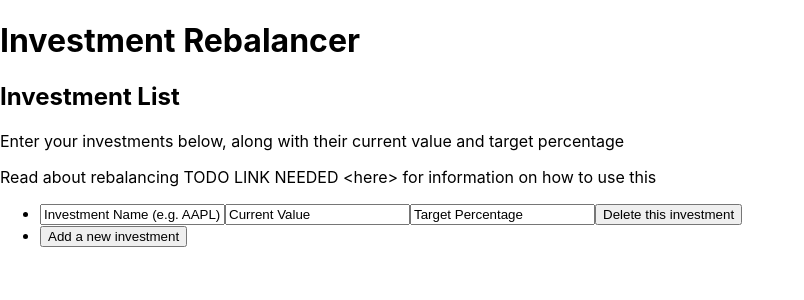
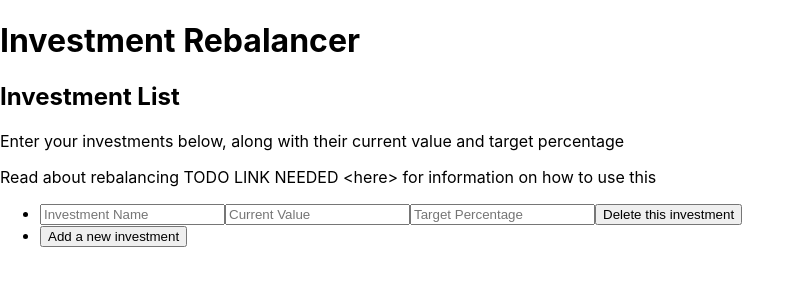
Before and after one commit to charlieterle/financial-tools, a React (Create React App) app: page / in a window 1280 px wide. Shown: the top 300 px of the page, without its empty margins (0-804 px from the left). Built offline with nearby package versions, Linux system fonts and the light colour scheme.

Commit message:
Import useState into Investment.js and create an investmentList in App.js

```diff
--- a/src/App.js
+++ b/src/App.js
@@ -2,6 +2,8 @@ import Investment from './components/Investment'
 import {nanoid} from 'nanoid'
 
 function App() {
+  // TODO populate this with investments
+  const investmentList = [<Investment/>];
 
   return (
     <div className='rebalanceapp'>
@@ -9,10 +11,12 @@ function App() {
       <h2>Investment List</h2>
       <p>Enter your investments below, along with their current value and target percentage</p>
       <p>Read about rebalancing TODO LINK NEEDED &lt;here&gt; for information on how to use this</p>
-      <ul>
-        <Investment/>
+      <ul id='investmentlist'>
+        {investmentList}
         <li>
-          <button className='button addinvestment'>Add a new investment</button>
+          <button
+            className='button addinvestment'
+            onClick={() => null}>Add a new investment</button>
         </li>
       </ul>
 
--- a/src/components/Investment.js
+++ b/src/components/Investment.js
@@ -1,11 +1,19 @@
-import React from 'react';
+import React, {useState} from 'react';
 
 export default function (props) {
+    const [name, setName] = useState('');
+    const [value, setValue] = useState('');
+    const [percent, setPercent] = useState('');
+
+    function handleChange(e) {
+        // TODO
+    }
+
     return (
         <li>
-          <input defaultValue='Investment Name (e.g. AAPL)'></input>
-          <input defaultValue='Current Value'></input>
-          <input defaultValue='Target Percentage'></input>
+          <input type='text' placeholder='Investment Name'></input>
+          <input type='text'placeholder='Current Value'></input>
+          <input type='text' placeholder='Target Percentage'></input>
           <button className='button deleteinvestment'>Delete this investment</button>
         </li>
     );
```
